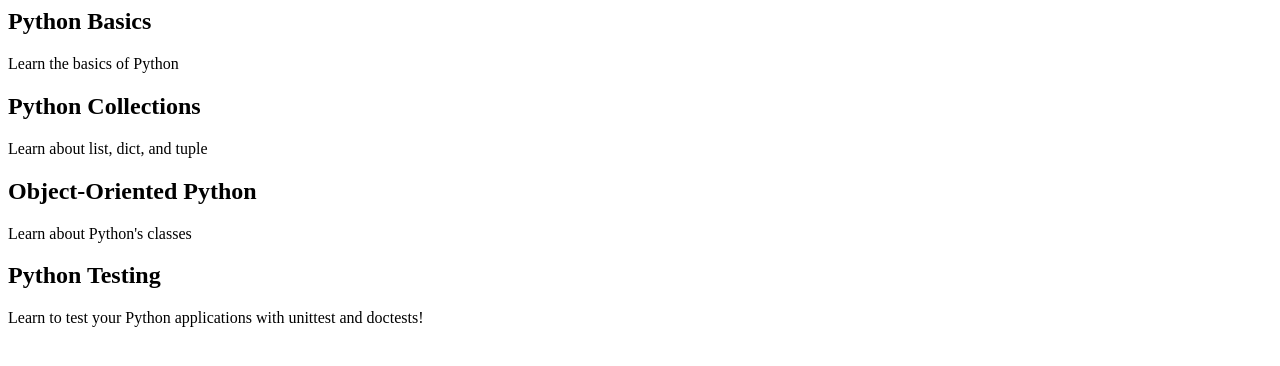
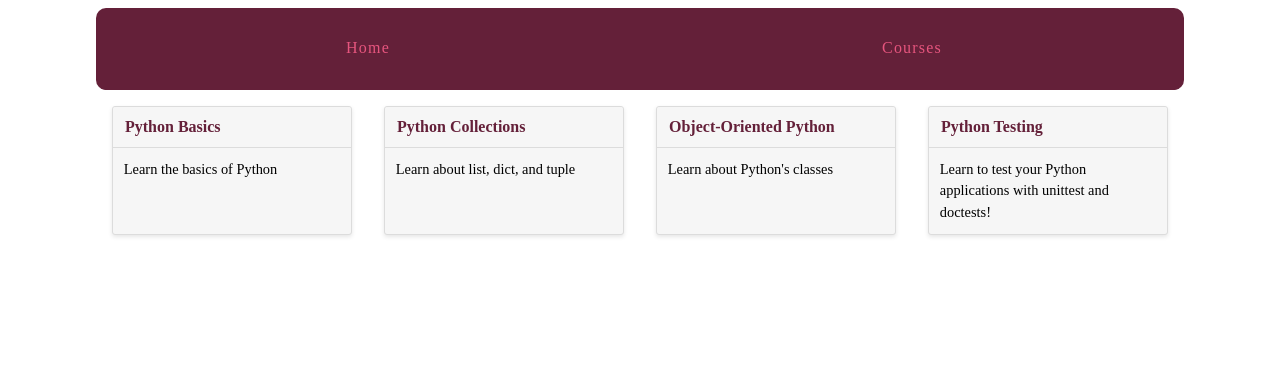
Before and after one commit to jebin007/Django-Basics, a Django app: page /courses/ in a window 1280 px wide. Shown: the top 366 px of the page. Run offline with Django 3.2, Linux system fonts and the light colour scheme; data comes from the database, SQL or seed files in the repository.

Commit message:
Name spacing Urls
Notes:
url(r'pattern', views.view, name='list') to name an URL
{% url 'list' %} to link to a named URL
include('courses.urls', namespace='course') to namespace a group of URLs
{% url 'courses:list' %} to link to a named and namespaced URL

```diff
--- a/learning_site/courses/templates/courses/course_detail.html
+++ b/learning_site/courses/templates/courses/course_detail.html
@@ -6,7 +6,9 @@
     {{course.description}}
     <section>
         {% for step in course.step_set.all %}
-            <h3> {{ step.title }} </h3>
+            <h3>
+                <a href="{% url 'courses:step' course_pk=step.course.pk step_pk=step.pk %}">{{ step.title }} </a>
+            </h3>
             {{ step.description }}
         {% endfor %}
     </section>
--- a/learning_site/courses/templates/courses/course_list.html
+++ b/learning_site/courses/templates/courses/course_list.html
@@ -1,4 +1,16 @@
-{% for course in courses %}
-<h2>{{ course.title }}</h2>
-{{ course.description }}
-{% endfor %}
+{% extends 'layout.html' %}
+
+{% block title %} Available Courses {% endblock %}
+{% block content %}
+
+<div class="cards">
+    {% for course in courses %}
+        <div class="card">
+            <header><a href="{% url 'courses:detail' pk=course.pk %}">{{ course.title }}</a></header>
+            <div class="card-copy">
+                {{ course.description }}
+             </div>
+        </div>
+    {% endfor %}
+</div>
+{% endblock %}
--- a/learning_site/courses/templates/courses/step_detail.html
+++ b/learning_site/courses/templates/courses/step_detail.html
@@ -4,7 +4,7 @@
 
 {% block content %}
 <article>
-    <h2> {{ step.course.title }}</h2>
+    <h2> <a href="{% url 'courses:detail' pk=step.course.pk %}">{{ step.course.title }}</a></h2>
     <h3> {{ step.title }}</h3>
     {{ step.content|linebreaks }}
 </article>
--- a/learning_site/courses/urls.py
+++ b/learning_site/courses/urls.py
@@ -3,8 +3,8 @@ from django.conf.urls import url
 from . import views
 
 urlpatterns = [
-    url(r'^$', views.course_list),
-    url(r'(?P<course_pk>\d+)/(?P<step_pk>\d+)/$', views.step_detail),
-    url(r'(?P<pk>\d+)/$', views.course_detail),
+    url(r'^$', views.course_list, name='list'),
+    url(r'(?P<course_pk>\d+)/(?P<step_pk>\d+)/$', views.step_detail, name='step'),
+    url(r'(?P<pk>\d+)/$', views.course_detail, name='detail'),
 
 ]
--- a/learning_site/learning_site/settings.py
+++ b/learning_site/learning_site/settings.py
@@ -101,6 +101,6 @@ USE_TZ = True
 # https://docs.djangoproject.com/en/1.8/howto/static-files/
 
 STATIC_URL = '/static/'
-STATICFILES_DIRS = [
+STATICFILES_DIRS = (
     os.path.join(BASE_DIR, "assets"), #looks in the directory assets for static files
-]
+)
--- a/learning_site/learning_site/urls.py
+++ b/learning_site/learning_site/urls.py
@@ -20,9 +20,9 @@ from django.contrib.staticfiles.urls import staticfiles_urlpatterns # import for
 from . import views
 
 urlpatterns = [
-    url(r'^courses/', include('courses.urls')),
+    url(r'^courses/', include('courses.urls', namespace='courses')),
     url(r'^admin/', include(admin.site.urls)),
-    url(r'^$', views.hello_world),
+    url(r'^$', views.hello_world, name='hello_world'),
 ]
 
 urlpatterns += staticfiles_urlpatterns()
--- a/learning_site/templates/layout.html
+++ b/learning_site/templates/layout.html
@@ -6,7 +6,12 @@
         <link rel="stylesheet" href="{% static 'css/layout.css' %}">
     </head>
     <body>
+
         <div class="site-container">
+        <nav>
+            <a href="{% url 'hello_world' %}"> Home </a>
+            <a href="{% url 'courses:list' %}"> Courses </a>
+        </nav>
         {% block content %}{% endblock %}
         </div>
      </body>
```
